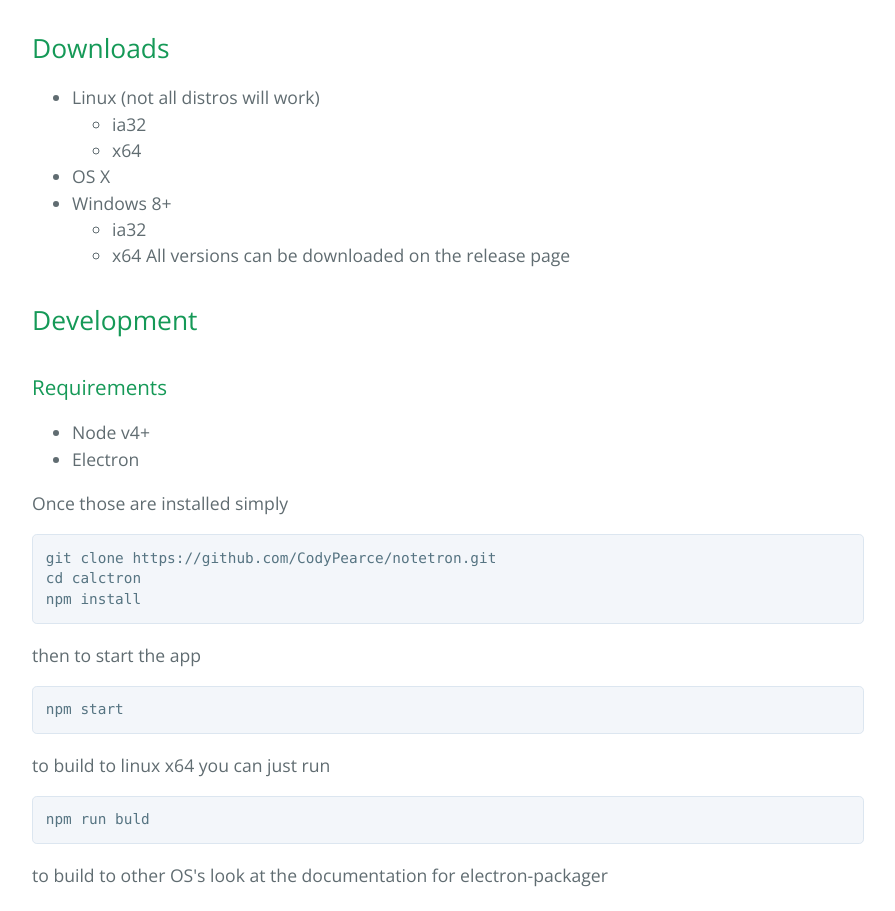
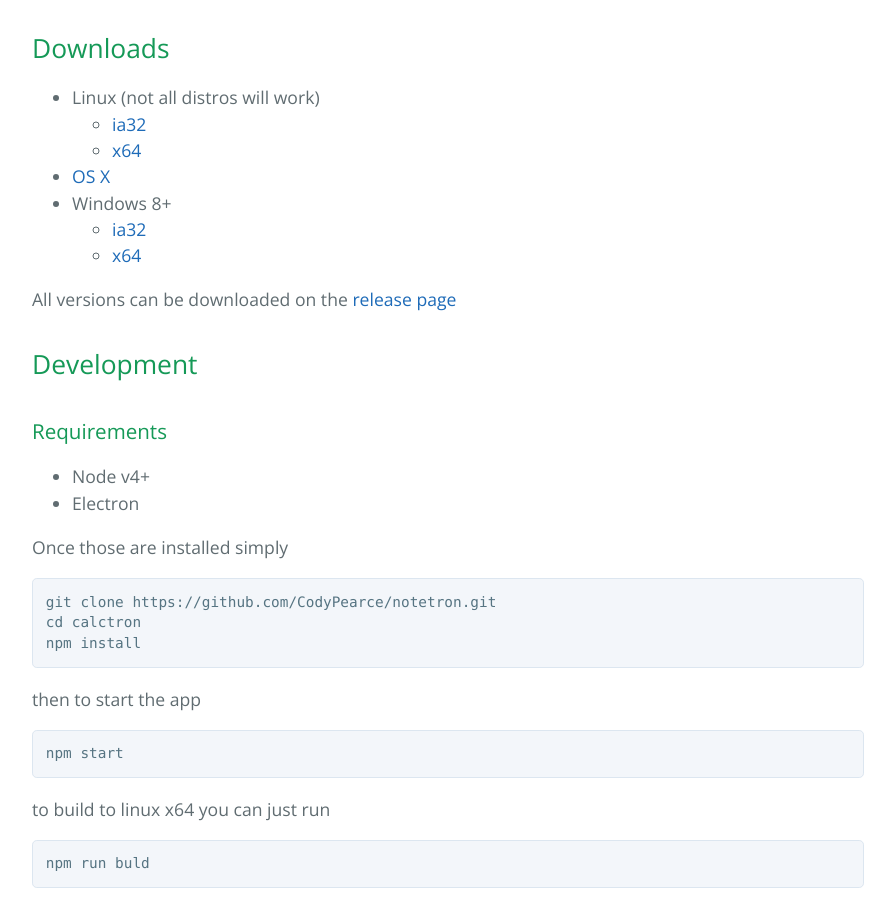
Before and after one commit to codypearce/notetron, a plain HTML site: page index.html in a window 1280 px wide. Shown: the part 1032-1943 px from the top of the page, without its empty margins (192-1087 px from the left). Drawn offline with nearby package versions, Linux system fonts and the light colour scheme.

```diff
--- a/index.html
+++ b/index.html
@@ -43,20 +43,21 @@
 <li>Linux (not all distros will work)
 
 <ul>
-<li>ia32</li>
-<li>x64</li>
+<li><a href="https://github.com/CodyPearce/notetron/releases/download/v.0.1.0/notetron-linux-ia32.zip">ia32</a></li>
+<li><a href="https://github.com/CodyPearce/notetron/releases/download/v.0.1.0/notetron-linux-x64.zip">x64</a></li>
 </ul>
 </li>
-<li>OS X</li>
+<li><a href="https://github.com/CodyPearce/notetron/releases/download/v.0.1.0/notetron-darwin-x64.zip">OS X</a></li>
 <li>Windows 8+
 
 <ul>
-<li>ia32</li>
-<li>x64
-All versions can be downloaded on the release page</li>
+<li><a href="https://github.com/CodyPearce/notetron/releases/download/v.0.1.0/notetron-win32-ia32.zip">ia32</a></li>
+<li><a href="https://github.com/CodyPearce/notetron/releases/download/v.0.1.0/notetron-win32-x64.zip">x64</a></li>
 </ul>
 </li>
 </ul>
+
+<p>All versions can be downloaded on the <a href="https://github.com/CodyPearce/notetron/releases/tag/v.0.1.0">release page</a></p>
 
 <h2>
 <a id="development" class="anchor" href="#development" aria-hidden="true"><span aria-hidden="true" class="octicon octicon-link"></span></a>Development</h2>
```
Also changed, not shown: params.json (+1 -1 lines).
